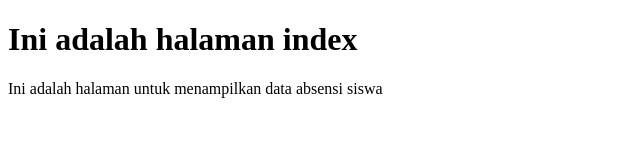
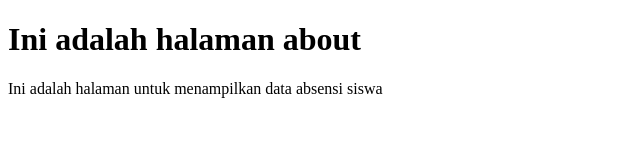
Before and after one commit to aryasattya/absensi-mahasiswa, a plain HTML site: page about.html in a window 1280 px wide. Shown: the full height of the page, 0-640 px from the left. Drawn offline with Linux system fonts and the light colour scheme.

Commit message:
membuat halaman about

```diff
--- a/about.html
+++ b/about.html
@@ -7,7 +7,7 @@
 </head>
 <body>
 
-	<h1>Ini adalah halaman index</h1>
+	<h1>Ini adalah halaman about</h1>
   <p>Ini adalah halaman untuk menampilkan data absensi siswa</p>
 
 
```
